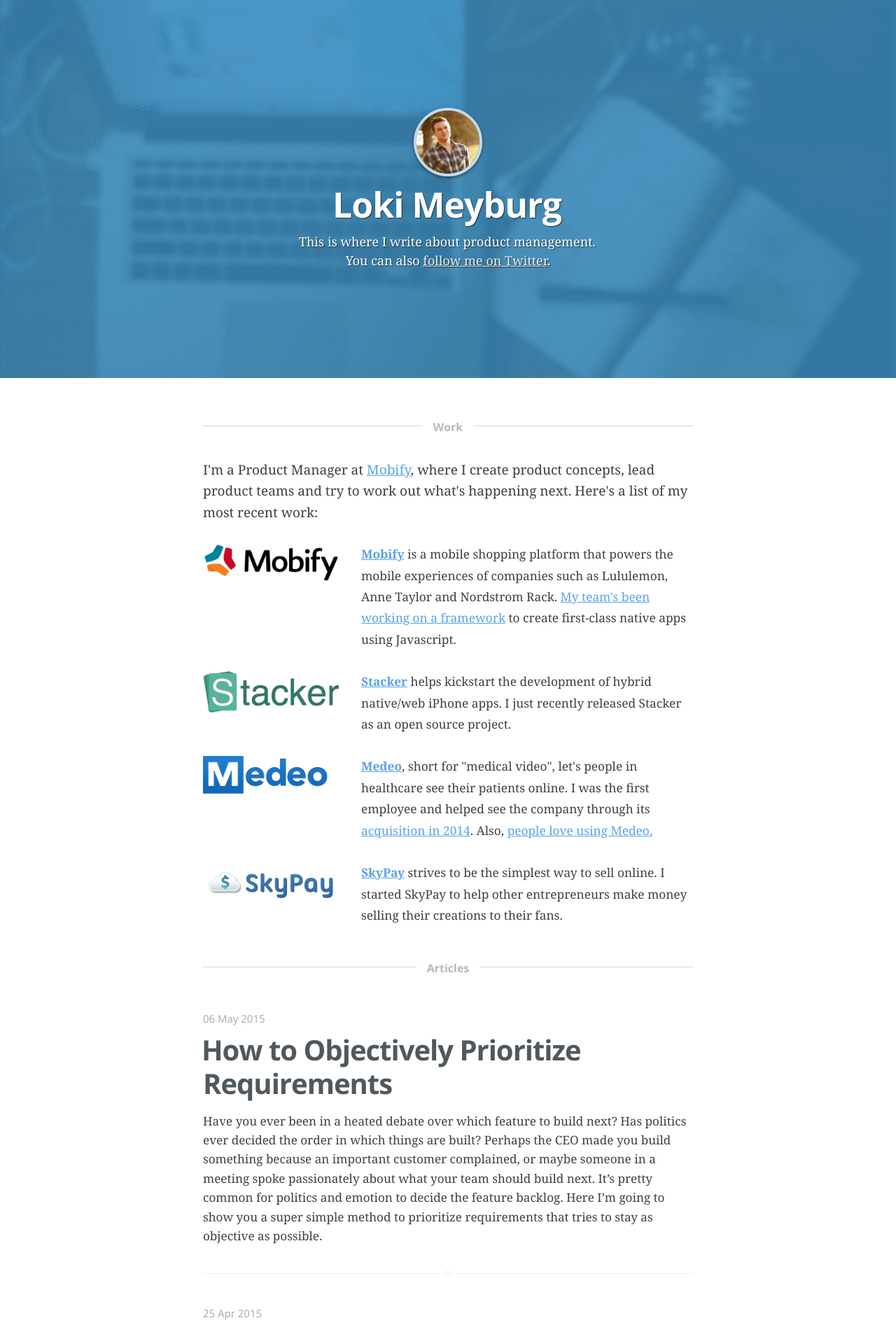
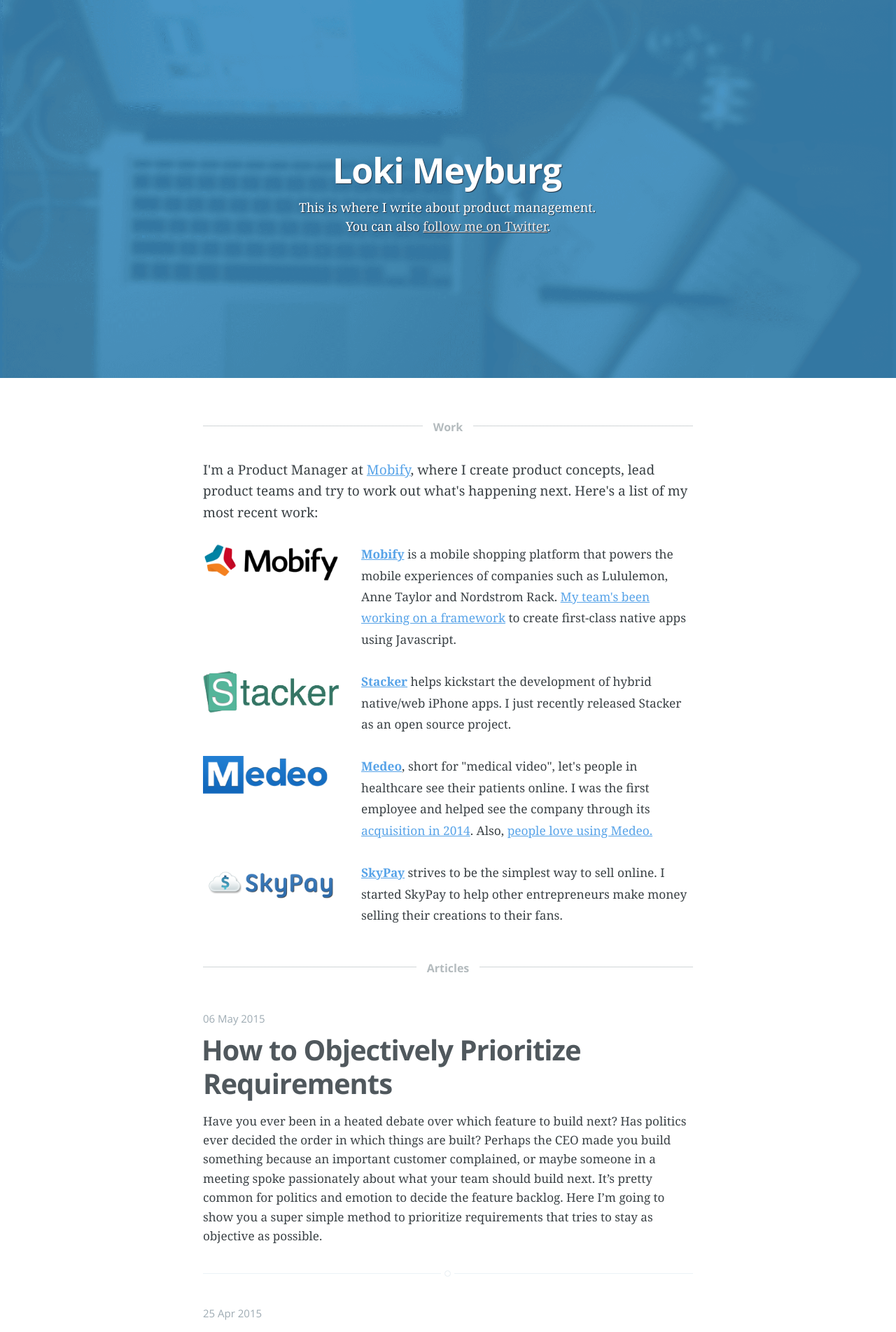
Before and after one commit to lokimeyburg/lokimeyburg.github.io, a Jekyll site: the page built from index.html, in a window 1280 px wide. Shown: the top 1903 px of the page at 70% size. Built offline with Jekyll 4.4.1, drawn with Linux system fonts in a browser that asks for light colours; Markdown is read by kramdown in place of the engine named in the settings; the list of posts is cut into pages by our own code.

Commit message:
Removed avatar on the homepage

```diff
--- a/index.html
+++ b/index.html
@@ -9,11 +9,6 @@
 <header class="site-head" {% if page.cover %} style="background-image: url({{ page.cover }})"{% endif %}>
     <div class="vertical">
         <div class="site-head-content" class="inner">
-            {% if page.logo %}
-                <a class="blog-logo" href="{{ site.baseurl }}assets/images/lokimeyburg.jpg">
-                    <img src="{{ page.logo }}" alt="Loki Meyburg" />
-                </a>
-            {% endif %}
             <h1 class="blog-title">{{ site.name }}</h1>
             <h2 class="blog-description">
                 This is where I write about product management. <div class="description-break"></div>
@@ -22,6 +17,7 @@
         </div>
     </div>
 </header>
+
 
 <main class="content" role="main">
   <article class="homepage-blurb">
```
